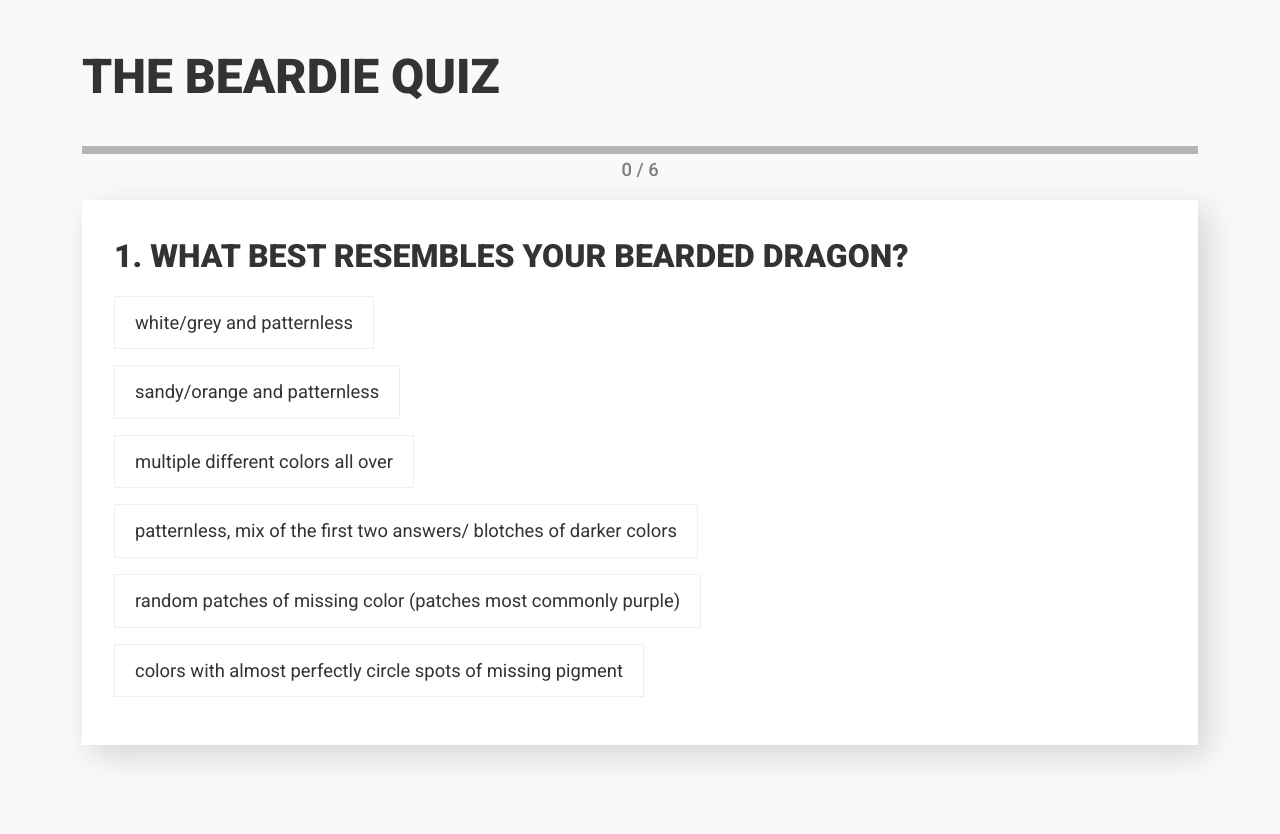
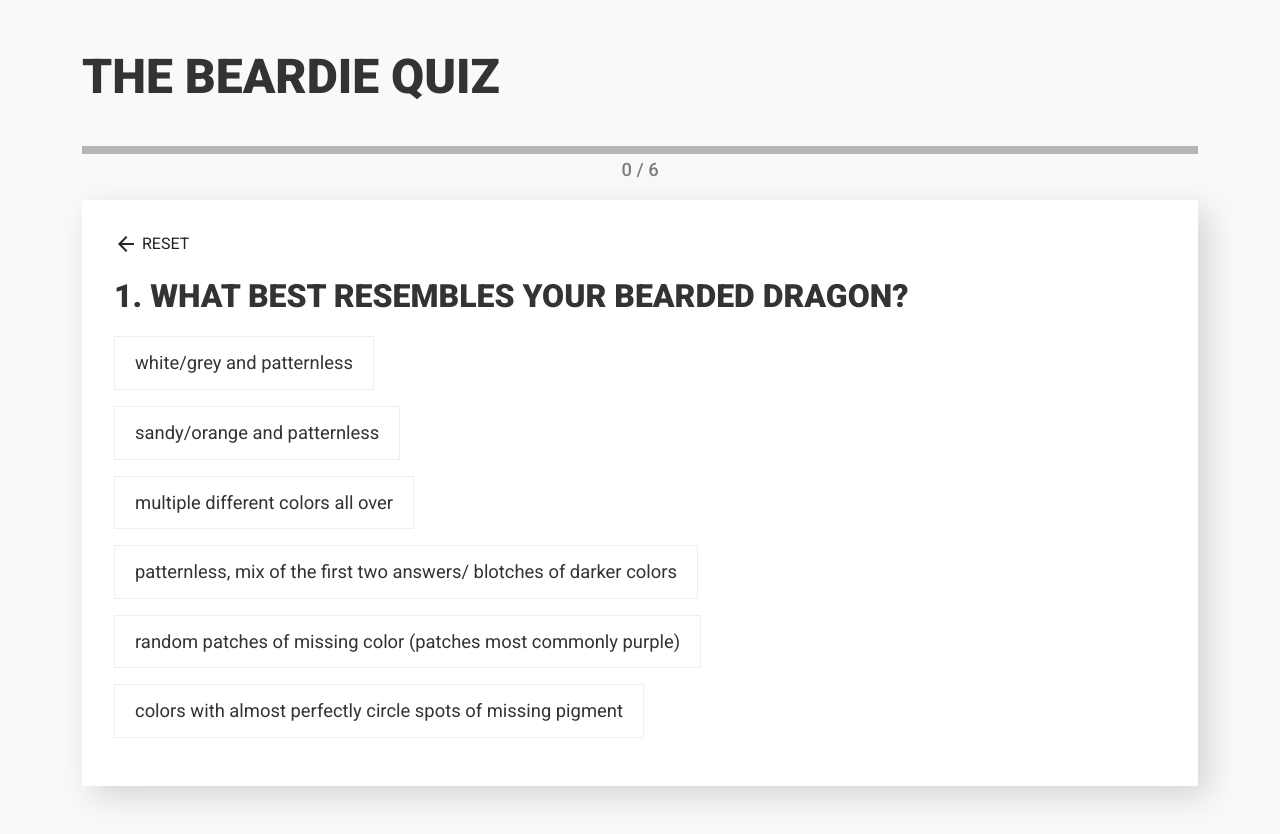
Before and after one commit to stephaniedawson/beardie, a plain HTML site: page index.html in a window 1280 px wide. Before the commit the page ends 800 px from the top, so only its background shows below. Drawn offline with nearby package versions, Linux system fonts and the light colour scheme.

Commit message:
tried to add back button

```diff
--- a/index.html
+++ b/index.html
@@ -21,6 +21,8 @@
         <link rel="preconnect" href="https://fonts.gstatic.com" crossorigin>
         <link href="https://fonts.googleapis.com/css2?family=Roboto:wght@300;400;500;700;900&display=swap" rel="stylesheet">
 
+        <link href="https://fonts.googleapis.com/icon?family=Material+Icons" rel="stylesheet">
+
     </head>
 
     <body>
@@ -30,6 +32,7 @@
     <div><progress max="6" value="0"></progress></div>
     <div class="progressData"><span class="current">0</span> / <span class="limit">0</span></div>
     <div class="question card">
+      <a href="index.html" role="button" class="fs-6 text-start mb-3 text-decoration-none text-dark" onclick="goBack()"><span class="material-icons align-middle">arrow_back</span>&nbsp;Reset</a>
       <p class="questionText p-0 m-0"></p>
       <div class="options"></div> <!-- END .options -->
     </div> <!-- END .question -->
--- a/scripts.js
+++ b/scripts.js
@@ -1,3 +1,7 @@
+function goBack() {
+  window.history.back();
+}
+
 function quizInit() {
 
   // Selectors
@@ -38,13 +42,13 @@ function quizInit() {
       type: 'multiple',
       options: [{
         text: 'Black',
-        weight: 0
+        weight: 2
       }, {
         text: 'Colored',
         weight: 1
       }, {
         text: '1 colored and 1 black',
-        weight: 2
+        weight: 0
       }]
     },
   },{
@@ -53,16 +57,16 @@ function quizInit() {
       type: 'multiple',
       options: [{
         text: 'Clear',
-        weight: 1
+        weight: 3
       }, {
         text: 'Black',
         weight: 2
       }, {
         text: 'I can see a black line through the nail',
-        weight: 3
+        weight: 1
       },{
         text: 'Some are clear and some are not',
-        weight: 4
+        weight: 0
       }]
     },
   },{
@@ -71,16 +75,16 @@ function quizInit() {
       type: 'multiple',
       options: [{
         text: 'My dragon has a super smooth back and some spikes on the side',
-        weight: 1
+        weight: 3
       }, {
         text: 'My dragon has very orderly normal looking scales and spikes',
         weight: 2
       }, {
         text: 'My dragon has scales going every direction and a lot of spikes/scales appear circular',
-        weight: 3
+        weight: 1
       },{
         text: 'My dragon doesn’t have scales',
-        weight: 4
+        weight: 0
       }]
     },
   },{
@@ -89,16 +93,16 @@ function quizInit() {
       type: 'multiple',
       options: [{
         text: 'My dragon appeared almost transparent like',
-        weight: 1
+        weight: 3
       }, {
         text: 'Nothing I could notice, looked normal',
         weight: 2
       }, {
         text: 'My dragon was older when they came into my life',
-        weight: 3
+        weight: 1
       },{
         text: 'I don’t know',
-        weight: 4
+        weight: 0
       }]
     },
   },{
@@ -110,7 +114,7 @@ function quizInit() {
         weight: 1
       }, {
         text: 'No',
-        weight: 2
+        weight: 0
       }]
     },
   }];
```
